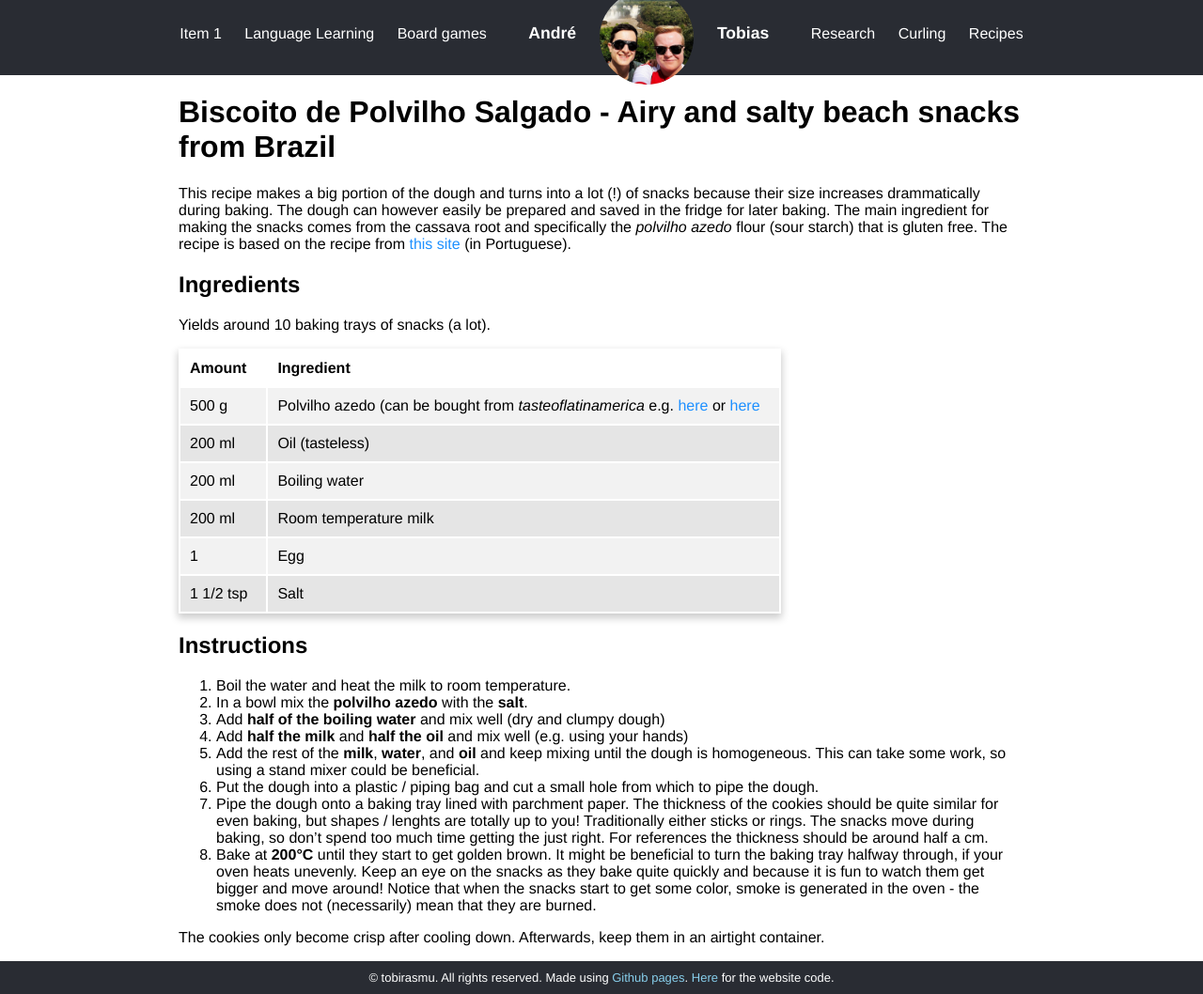
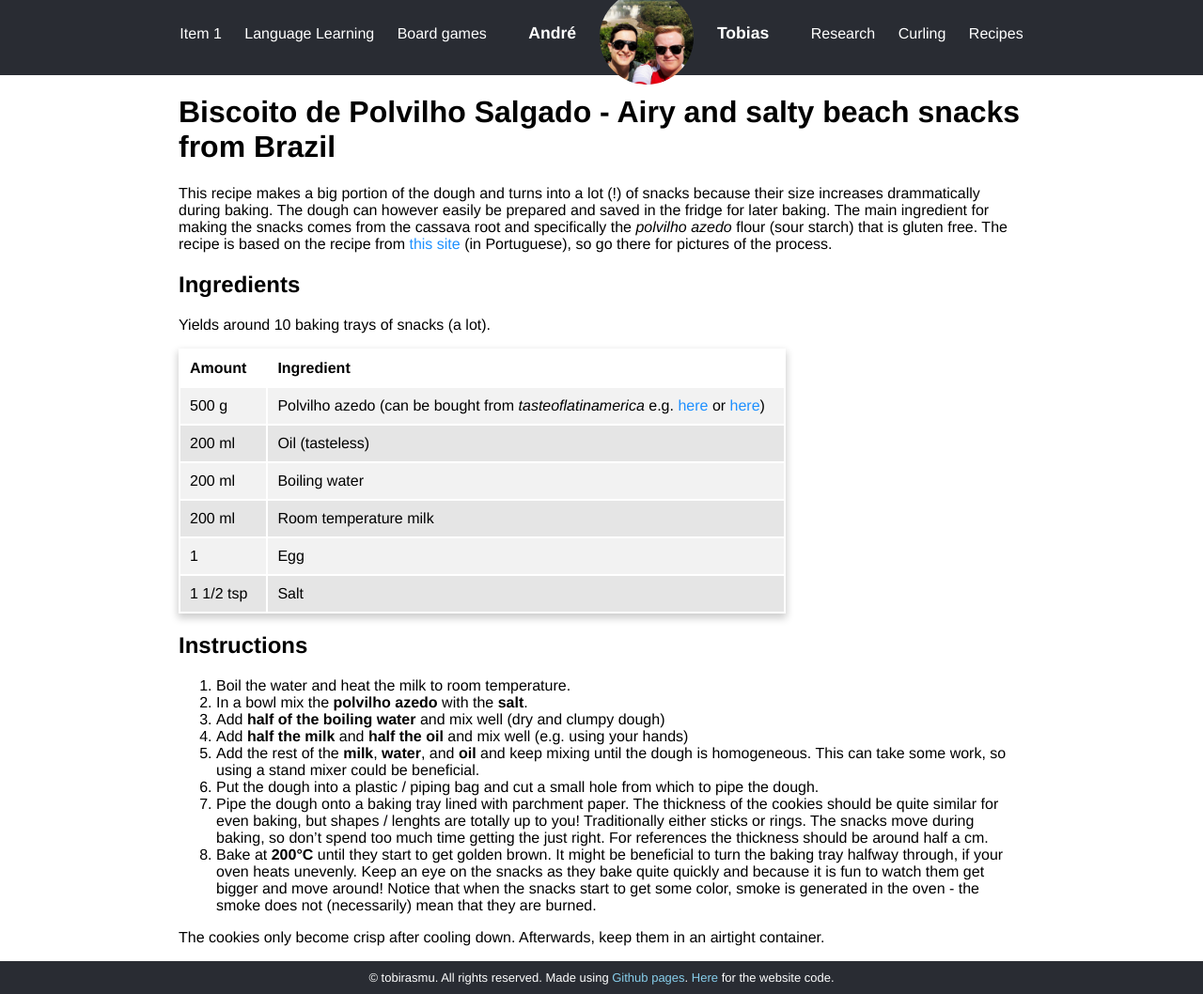
Before and after one commit to tobirasmu/tobirasmu.github.io, a Jekyll site: the page built from _pages/tobias/recipes/biscoito_de_polvilho.md, in a window 1280 px wide. Shown: the whole page at 94% size. Built offline with Jekyll 4.4.1, drawn with Linux system fonts in a browser that asks for light colours.

Commit message:
Update biscoito_de_polvilho.md

```diff
--- a/_pages/tobias/recipes/biscoito_de_polvilho.md
+++ b/_pages/tobias/recipes/biscoito_de_polvilho.md
@@ -6,7 +6,7 @@ permalink: tobias/recipes/biscoito_de_polvilho
 
 # Biscoito de Polvilho Salgado - Airy and salty beach snacks from Brazil
 
-This recipe makes a big portion of the dough and turns into a lot (!) of snacks because their size increases drammatically during baking. The dough can however easily be prepared and saved in the fridge for later baking. The main ingredient for making the snacks comes from the cassava root and specifically the *polvilho azedo* flour (sour starch) that is gluten free. The recipe is based on the recipe from [this site](https://www.receiteria.com.br/receita/biscoito-de-polvilho-assado/) (in Portuguese).
+This recipe makes a big portion of the dough and turns into a lot (!) of snacks because their size increases drammatically during baking. The dough can however easily be prepared and saved in the fridge for later baking. The main ingredient for making the snacks comes from the cassava root and specifically the *polvilho azedo* flour (sour starch) that is gluten free. The recipe is based on the recipe from [this site](https://www.receiteria.com.br/receita/biscoito-de-polvilho-assado/) (in Portuguese), so go there for pictures of the process.
 
 
 ## Ingredients
@@ -15,7 +15,7 @@ Yields around 10 baking trays of snacks (a lot).
 
 | Amount  | Ingredient |
 | ------- | ---------- |
-| 500 g | Polvilho azedo (can be bought from *tasteoflatinamerica* e.g. [here](https://www.tasteoflatinamerica.dk/dk/sur-kassava-mel-polvilho-mandioca-azedo-500-gr-glutenfri.html) or [here](https://www.tasteoflatinamerica.dk/dk/sur-kassava-mel-polvilho-mandioca-azedo-500-gr-glutenfri.html)|
+| 500 g | Polvilho azedo (can be bought from *tasteoflatinamerica* e.g. [here](https://www.tasteoflatinamerica.dk/dk/sur-kassava-mel-polvilho-mandioca-azedo-500-gr-glutenfri.html) or [here](https://www.tasteoflatinamerica.dk/dk/sur-kassava-mel-polvilho-mandioca-azedo-500-gr-glutenfri.html))|
 | 200 ml | Oil (tasteless) |
 | 200 ml | Boiling water |
 | 200 ml | Room temperature milk |
```
